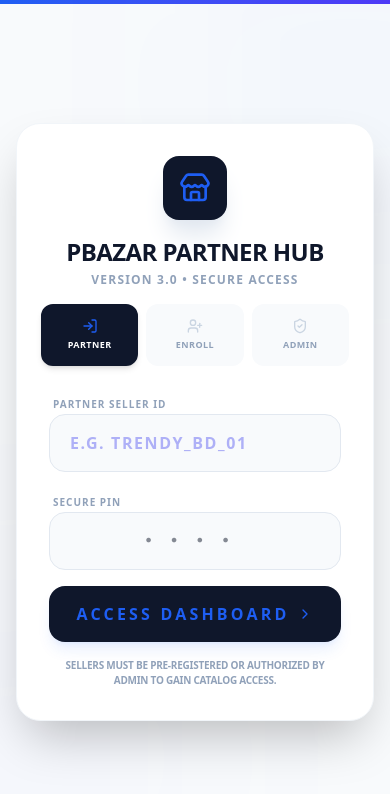
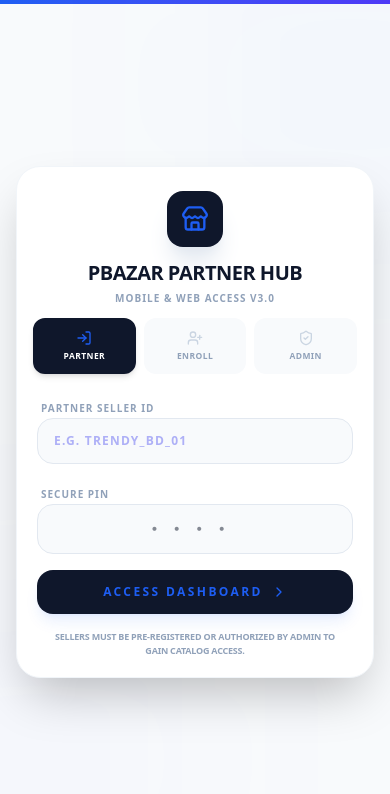
Before and after one commit to bithidat-dotcom/admin4565, a React (Vite) app: page / in a window 390 px wide. Shown: the top 794 px of the page. Built offline with nearby package versions, Linux system fonts and the light colour scheme; no server answers; the database is empty.

Commit message:
style: improve login page mobile responsiveness
Adjust layout containers and element sizing to ensure proper rendering on smaller mobile viewports.

```diff
--- a/src/components/LoginPage.tsx
+++ b/src/components/LoginPage.tsx
@@ -123,25 +123,25 @@ export default function LoginPage({ onLogin }: LoginPageProps) {
   };
 
   return (
-    <div className="min-h-screen flex items-center justify-center bg-slate-50 p-4 relative overflow-hidden">
+    <div className="min-h-screen flex items-center justify-center bg-slate-50 p-4 sm:p-6 relative overflow-y-auto">
       {/* Abstract Background Decoration */}
       <div className="absolute top-0 left-0 w-full h-1 bg-gradient-to-r from-brand to-indigo-600" />
       <div className="absolute top-[-10%] right-[-10%] w-[40%] h-[40%] bg-brand/5 rounded-full blur-[120px]" />
       <div className="absolute bottom-[-10%] left-[-10%] w-[40%] h-[40%] bg-indigo-500/5 rounded-full blur-[120px]" />
 
-      <div className="bg-white rounded-3xl shadow-2xl w-full max-w-md border border-slate-100 relative z-10 flex flex-col">
+      <div className="bg-white rounded-3xl shadow-2xl w-full max-w-md border border-slate-100 relative z-10 flex flex-col my-auto">
 
         {/* Logo & Header */}
-        <div className="p-8 pb-4 text-center">
-            <div className="w-16 h-16 bg-slate-900 rounded-2xl flex items-center justify-center mx-auto mb-4 shadow-xl shadow-slate-200">
-                <Store className="w-8 h-8 text-brand" />
+        <div className="p-6 sm:p-8 pb-3 sm:pb-4 text-center">
+            <div className="w-14 h-14 sm:w-16 sm:h-16 bg-slate-900 rounded-2xl flex items-center justify-center mx-auto mb-3 sm:mb-4 shadow-xl shadow-slate-200">
+                <Store className="w-7 h-7 sm:w-8 sm:h-8 text-brand" />
             </div>
-            <h1 className="text-2xl font-black text-slate-900 uppercase tracking-tight">pbazar Partner Hub</h1>
-            <p className="text-xs text-slate-400 font-bold uppercase tracking-widest mt-1">Version 3.0 • Secure Access</p>
+            <h1 className="text-xl sm:text-2xl font-black text-slate-900 uppercase tracking-tight">pbazar Partner Hub</h1>
+            <p className="text-[10px] sm:text-xs text-slate-400 font-bold uppercase tracking-widest mt-1">Mobile & Web Access v3.0</p>
         </div>
 
         {/* Tab Switcher */}
-        <div className="flex px-6 gap-2">
+        <div className="flex px-4 sm:px-6 gap-2">
             {[
                 { id: 'seller', label: 'Partner', icon: LogIn },
                 { id: 'register', label: 'Enroll', icon: UserPlus },
@@ -151,19 +151,19 @@ export default function LoginPage({ onLogin }: LoginPageProps) {
                     key={tab.id}
                     onClick={() => { setActiveTab(tab.id as any); setError(''); }}
                     className={cn(
-                        "flex-1 flex flex-col items-center gap-1 py-3 rounded-xl transition-all duration-300 border-2 cursor-pointer",
+                        "flex-1 flex flex-col items-center gap-1 py-2.5 sm:py-3 rounded-xl transition-all duration-300 border-2 cursor-pointer",
                         activeTab === tab.id
                             ? "bg-slate-900 border-slate-900 text-white shadow-md"
                             : "bg-slate-50 border-transparent text-slate-400 hover:bg-slate-100"
                     )}
                 >
                     <tab.icon className={cn("w-4 h-4", activeTab === tab.id ? "text-brand" : "text-slate-300")} />
-                    <span className="text-[9px] font-black uppercase tracking-wider">{tab.label}</span>
+                    <span className="text-[8.5px] sm:text-[9px] font-black uppercase tracking-wider">{tab.label}</span>
                 </button>
             ))}
         </div>
 
-        <div className="p-8 pt-6">
+        <div className="p-5 sm:p-8 pt-5 sm:pt-6">
             <AnimatePresence mode="wait">
                 {activeTab === 'admin' && (
                     <form onSubmit={handleAdminLogin} className="space-y-4">
@@ -176,7 +176,7 @@ export default function LoginPage({ onLogin }: LoginPageProps) {
                                     onChange={(e) => setPassword(e.target.value)}
                                     placeholder="Root Password"
                                     required
-                                    className="w-full px-5 py-4 rounded-2xl bg-slate-50 border border-slate-200 focus:ring-2 focus:ring-brand focus:border-transparent outline-none transition-all font-mono"
+                                    className="w-full px-4 sm:px-5 py-3.5 sm:py-4 rounded-2xl bg-slate-50 border border-slate-200 focus:ring-2 focus:ring-brand focus:border-transparent outline-none transition-all font-mono text-xs sm:text-sm"
                                 />
                                 <button
                                     type="button"
@@ -196,13 +196,13 @@ export default function LoginPage({ onLogin }: LoginPageProps) {
                                 onChange={(e) => setPin(e.target.value.replace(/\D/g, '').slice(0, 4))}
                                 placeholder="••••"
                                 required
-                                className="w-full px-5 py-4 rounded-2xl bg-slate-50 border border-slate-200 focus:ring-2 focus:ring-brand focus:border-transparent outline-none transition-all font-mono text-center tracking-[1em]"
+                                className="w-full px-4 sm:px-5 py-3.5 sm:py-4 rounded-2xl bg-slate-50 border border-slate-200 focus:ring-2 focus:ring-brand focus:border-transparent outline-none transition-all font-mono text-center tracking-[1em] text-sm"
                             />
                         </div>
-                        {error && <p className="text-rose-500 text-[10px] font-black uppercase tracking-wider text-center bg-rose-50 p-2 rounded-lg">{error}</p>}
+                        {error && <p className="text-rose-500 text-[10px] font-black uppercase tracking-wider text-center bg-rose-50 p-2.5 rounded-xl">{error}</p>}
                         <button
                             type="submit"
-                            className="w-full py-4 bg-slate-900 text-brand rounded-2xl font-black uppercase tracking-[0.2em] shadow-lg shadow-brand/10 hover:bg-black transition-all group flex items-center justify-center gap-2 cursor-pointer"
+                            className="w-full py-3.5 sm:py-4 bg-slate-900 text-brand rounded-2xl font-black uppercase tracking-[0.2em] shadow-lg shadow-brand/10 hover:bg-black transition-all group flex items-center justify-center gap-2 cursor-pointer text-xs"
                         >
                             Execute Login
                             <ChevronRight className="w-4 h-4 transition-transform group-hover:translate-x-1" />
@@ -220,7 +220,7 @@ export default function LoginPage({ onLogin }: LoginPageProps) {
                                 onChange={(e) => setSellerIdInput(e.target.value)}
                                 placeholder="e.g. trendy_bd_01"
                                 required
-                                className="w-full px-5 py-4 rounded-2xl bg-slate-50 border border-slate-200 focus:ring-2 focus:ring-brand focus:border-transparent outline-none transition-all font-black uppercase tracking-widest text-[#6366f1]"
+                                className="w-full px-4 sm:px-5 py-3.5 sm:py-4 rounded-2xl bg-slate-50 border border-slate-200 focus:ring-2 focus:ring-brand focus:border-transparent outline-none transition-all font-black uppercase tracking-widest text-[#6366f1] text-xs sm:text-sm"
                             />
                         </div>
                         <div className="space-y-1.5">
@@ -232,27 +232,27 @@ export default function LoginPage({ onLogin }: LoginPageProps) {
                                 onChange={(e) => setPin(e.target.value.replace(/\D/g, '').slice(0, 4))}
                                 placeholder="••••"
                                 required
-                                className="w-full px-5 py-4 rounded-2xl bg-slate-50 border border-slate-200 focus:ring-2 focus:ring-brand focus:border-transparent outline-none transition-all font-mono text-center tracking-[1em]"
+                                className="w-full px-4 sm:px-5 py-3.5 sm:py-4 rounded-2xl bg-slate-50 border border-slate-200 focus:ring-2 focus:ring-brand focus:border-transparent outline-none transition-all font-mono text-center tracking-[1em] text-sm"
                             />
                         </div>
-                        {error && <p className="text-rose-500 text-[10px] font-black uppercase tracking-wider text-center bg-rose-50 p-2 rounded-lg">{error}</p>}
+                        {error && <p className="text-rose-500 text-[10px] font-black uppercase tracking-wider text-center bg-rose-50 p-2.5 rounded-xl">{error}</p>}
                         <button
                             type="submit"
                             disabled={loading}
-                            className="w-full py-4 bg-slate-900 text-brand rounded-2xl font-black uppercase tracking-[0.2em] shadow-lg shadow-brand/10 hover:bg-black transition-all group flex items-center justify-center gap-2 disabled:opacity-50 cursor-pointer"
+                            className="w-full py-3.5 sm:py-4 bg-slate-900 text-brand rounded-2xl font-black uppercase tracking-[0.2em] shadow-lg shadow-brand/10 hover:bg-black transition-all group flex items-center justify-center gap-2 disabled:opacity-50 cursor-pointer text-xs"
                         >
                             {loading ? <Loader2 className="w-5 h-5 animate-spin" /> : "Access Dashboard"}
                             {!loading && <ChevronRight className="w-4 h-4 transition-transform group-hover:translate-x-1" />}
                         </button>
-                        <p className="text-[10px] text-center text-slate-400 font-bold uppercase tracking-tight px-4">
+                        <p className="text-[9px] sm:text-[10px] text-center text-slate-400 font-bold uppercase tracking-tight px-2">
                             Sellers must be pre-registered or authorized by admin to gain catalog access.
                         </p>
                     </form>
                 )}
 
                 {activeTab === 'register' && (
-                    <form onSubmit={handleRegister} className="space-y-4 scrollbar-none overflow-y-auto max-h-[350px] pr-1">
-                        <div className="space-y-4">
+                    <form onSubmit={handleRegister} className="space-y-4 scrollbar-none overflow-y-auto max-h-[60vh] sm:max-h-[380px] pr-1">
+                        <div className="space-y-3.5">
                             <div className="space-y-1.5">
                                 <label className="text-[10px] font-black text-slate-400 uppercase tracking-widest pl-1">Store / Partner Name</label>
                                 <input
@@ -261,7 +261,7 @@ export default function LoginPage({ onLogin }: LoginPageProps) {
                                     value={regData.name}
                                     onChange={e => setRegData({...regData, name: e.target.value})}
                                     placeholder="Enter shop name"
-                                    className="w-full px-4 py-3.5 rounded-xl bg-slate-50 border border-slate-200 text-sm font-bold uppercase tracking-tight outline-none focus:border-brand"
+                                    className="w-full px-4 py-3.5 rounded-xl bg-slate-50 border border-slate-200 text-xs sm:text-sm font-bold uppercase tracking-tight outline-none focus:border-brand"
                                 />
                             </div>
                             <div className="space-y-1.5">
@@ -272,7 +272,7 @@ export default function LoginPage({ onLogin }: LoginPageProps) {
                                     value={regData.owner_name}
                                     onChange={e => setRegData({...regData, owner_name: e.target.value})}
                                     placeholder="Enter owner name"
-                                    className="w-full px-4 py-3.5 rounded-xl bg-slate-50 border border-slate-200 text-sm font-bold uppercase tracking-tight outline-none focus:border-brand"
+                                    className="w-full px-4 py-3.5 rounded-xl bg-slate-50 border border-slate-200 text-xs sm:text-sm font-bold uppercase tracking-tight outline-none focus:border-brand"
                                 />
                             </div>
                             <div className="space-y-1.5">
@@ -283,7 +283,7 @@ export default function LoginPage({ onLogin }: LoginPageProps) {
                                     value={regData.shop_address}
                                     onChange={e => setRegData({...regData, shop_address: e.target.value})}
                                     placeholder="Enter shop address"
-                                    className="w-full px-4 py-3.5 rounded-xl bg-slate-50 border border-slate-200 text-sm font-bold uppercase tracking-tight outline-none focus:border-brand"
+                                    className="w-full px-4 py-3.5 rounded-xl bg-slate-50 border border-slate-200 text-xs sm:text-sm font-bold uppercase tracking-tight outline-none focus:border-brand"
                                 />
                             </div>
                             <div className="space-y-1.5">
@@ -292,7 +292,7 @@ export default function LoginPage({ onLogin }: LoginPageProps) {
                                     required
                                     value={regData.role}
                                     onChange={e => setRegData({...regData, role: e.target.value as any})}
-                                    className="w-full px-4 py-3.5 rounded-xl bg-slate-50 border border-slate-200 text-sm font-bold uppercase tracking-tight outline-none focus:border-brand"
+                                    className="w-full px-4 py-3.5 rounded-xl bg-slate-50 border border-slate-200 text-xs sm:text-sm font-bold uppercase tracking-tight outline-none focus:border-brand"
                                 >
                                     <option value="product_seller">Product Seller</option>
                                     <option value="food_seller">Food Seller</option>
@@ -307,7 +307,7 @@ export default function LoginPage({ onLogin }: LoginPageProps) {
                                     value={regData.pin}
                                     onChange={e => setRegData({...regData, pin: e.target.value.replace(/\D/g, '')})}
                                     placeholder="••••"
-                                    className="w-full px-4 py-3.5 rounded-xl bg-slate-50 border border-slate-200 text-sm font-black uppercase tracking-widest text-indigo-600 outline-none focus:border-brand text-center"
+                                    className="w-full px-4 py-3.5 rounded-xl bg-slate-50 border border-slate-200 text-sm font-black uppercase tracking-widest text-indigo-600 outline-none focus:border-brand text-center tracking-[0.5em]"
                                 />
                             </div>
                             <div className="space-y-1.5">
@@ -318,7 +318,7 @@ export default function LoginPage({ onLogin }: LoginPageProps) {
                                     value={regData.seller_id}
                                     onChange={e => setRegData({...regData, seller_id: e.target.value.replace(/\s+/g, '_').toLowerCase()})}
                                     placeholder="e.g. fashion_hub"
-                                    className="w-full px-4 py-3.5 rounded-xl bg-slate-50 border border-slate-200 text-sm font-black uppercase tracking-widest text-indigo-600 outline-none focus:border-brand"
+                                    className="w-full px-4 py-3.5 rounded-xl bg-slate-50 border border-slate-200 text-xs sm:text-sm font-black uppercase tracking-widest text-indigo-600 outline-none focus:border-brand"
                                 />
                                 <p className="text-[8px] font-bold text-slate-400 uppercase tracking-wider pl-1">This will be your permanent login key</p>
                             </div>
@@ -332,7 +332,7 @@ export default function LoginPage({ onLogin }: LoginPageProps) {
                                         value={regData.whatsapp_number}
                                         onChange={e => setRegData({...regData, whatsapp_number: e.target.value})}
                                         placeholder="017xxxxxxxx"
-                                        className="w-full pl-10 pr-4 py-3.5 rounded-xl bg-slate-50 border border-slate-200 text-sm font-bold outline-none focus:border-brand"
+                                        className="w-full pl-10 pr-4 py-3.5 rounded-xl bg-slate-50 border border-slate-200 text-xs sm:text-sm font-bold outline-none focus:border-brand"
                                     />
                                 </div>
                             </div>
@@ -343,7 +343,7 @@ export default function LoginPage({ onLogin }: LoginPageProps) {
                                     value={regData.facebook}
                                     onChange={e => setRegData({...regData, facebook: e.target.value})}
                                     placeholder="facebook.com/..."
-                                    className="w-full px-4 py-3.5 rounded-xl bg-slate-50 border border-slate-200 text-sm font-bold outline-none focus:border-brand"
+                                    className="w-full px-4 py-3.5 rounded-xl bg-slate-50 border border-slate-200 text-xs sm:text-sm font-bold outline-none focus:border-brand"
                                 />
                             </div>
                             <div className="space-y-1.5">
@@ -353,7 +353,7 @@ export default function LoginPage({ onLogin }: LoginPageProps) {
                                     value={regData.instagram}
                                     onChange={e => setRegData({...regData, instagram: e.target.value})}
                                     placeholder="instagram.com/..."
-                                    className="w-full px-4 py-3.5 rounded-xl bg-slate-50 border border-slate-200 text-sm font-bold outline-none focus:border-brand"
+                                    className="w-full px-4 py-3.5 rounded-xl bg-slate-50 border border-slate-200 text-xs sm:text-sm font-bold outline-none focus:border-brand"
                                 />
                             </div>
                             <div className="space-y-1.5 pt-2">
@@ -372,7 +372,7 @@ export default function LoginPage({ onLogin }: LoginPageProps) {
                         <button
                             type="submit"
                             disabled={loading}
-                            className="w-full py-4 bg-slate-900 text-white rounded-2xl font-black uppercase tracking-[0.2em] shadow-lg hover:bg-black transition-all group flex items-center justify-center gap-2 disabled:opacity-50 cursor-pointer"
+                            className="w-full py-3.5 sm:py-4 bg-slate-900 text-white rounded-2xl font-black uppercase tracking-[0.2em] shadow-lg hover:bg-black transition-all group flex items-center justify-center gap-2 disabled:opacity-50 cursor-pointer text-xs"
                         >
                             {loading ? <Loader2 className="w-5 h-5 animate-spin" /> : "Request Enrollment"}
                             {!loading && <ChevronRight className="w-4 h-4" />}
```
